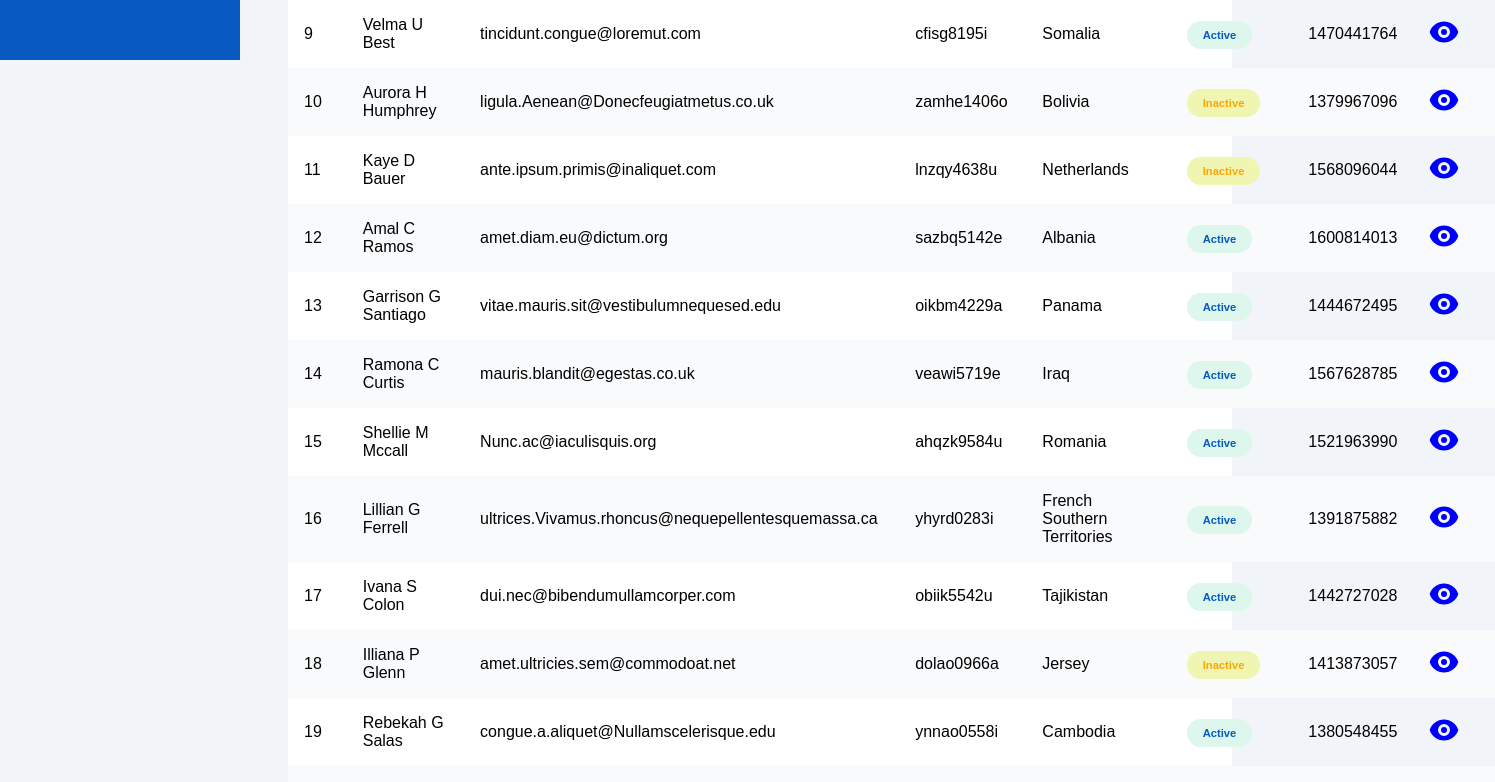
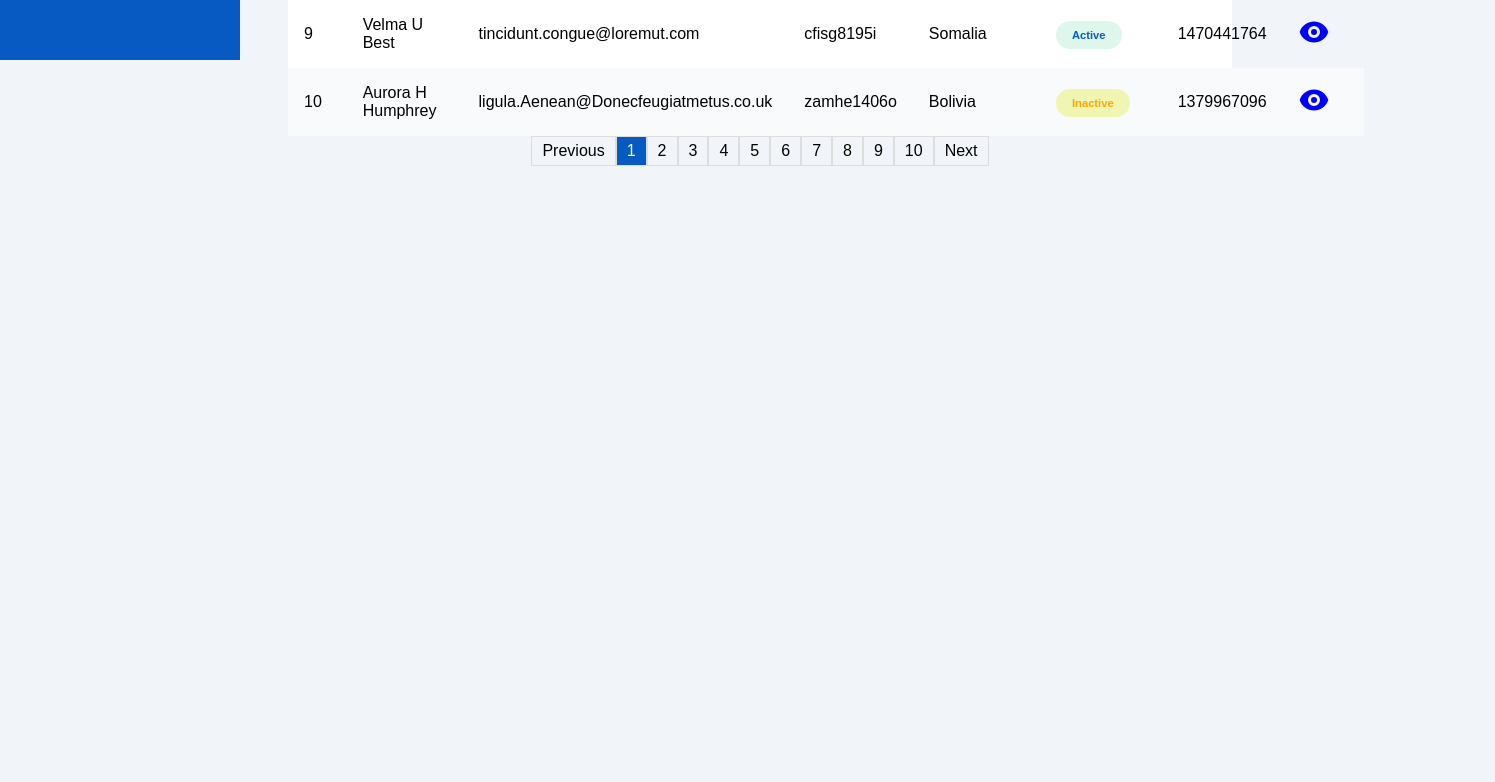
Before and after one commit to bikramoli/subscriber_dashboard, a React (Create React App) app in the folder client/: page / in a window 1280 px wide. Shown: the part 740-1522 px from the top of the page, 1495 px wide, since content can reach past the window. After the commit the page ends 922 px from the top, so only its background shows below. Built offline with nearby package versions, Linux system fonts and the light colour scheme.

Commit message:
data pagination, controling data rendering based on page no

```diff
--- a/client/src/components/dashboardDetails/DashboardDetails.jsx
+++ b/client/src/components/dashboardDetails/DashboardDetails.jsx
@@ -5,6 +5,7 @@ import SearchBox from "../searchbox/SearchBox";
 import Table from "../table/Table";
 import WrapperMain from "../wrapper/WrapperMain";
 import DatePickers from "../datePicker/DatePicker";
+import Pagination from "../pagination/Pagination";
 
 const optionList = [
   { name: "0", title: "In-active" },
@@ -24,6 +25,10 @@ const DashboardDetails = () => {
   const [startDate, setStartDate] = useState(null);
   const [endDate, setEndDate] = useState(null);
   const formRef = useRef(null);
+
+  // pagination state
+  const [currentPage, setCurrentPage] = useState(1);
+  const [recordsPerPage] = useState(10);
 
   const handleCheckBoxFilters = (e) => {
     let { checked: value, name } = e.target;
@@ -59,6 +64,16 @@ const DashboardDetails = () => {
     setEndDate(null);
   };
 
+  const indexOfLastRecord = currentPage * recordsPerPage;
+  const indexOfFirstRecord = indexOfLastRecord - recordsPerPage;
+  const currentRecords = users.data.slice(
+    indexOfFirstRecord,
+    indexOfLastRecord
+  );
+  const nPages = Math.ceil(users.data.length / recordsPerPage);
+
+  console.log(currentRecords, "currentRecords");
+
   return (
     <WrapperMain>
       <form ref={formRef} className="filters">
@@ -85,10 +100,15 @@ const DashboardDetails = () => {
       <Table
         startDate={startDate}
         endDate={endDate}
-        users={users}
+        users={currentRecords}
         setUsers={setUsers}
         filters={filters}
         checkBoxFilters={checkBoxFilters}
+      />
+      <Pagination
+        nPages={nPages}
+        currentPage={currentPage}
+        setCurrentPage={setCurrentPage}
       />
     </WrapperMain>
   );
--- a/client/src/components/pagination/Pagination.jsx
+++ b/client/src/components/pagination/Pagination.jsx
@@ -1,42 +1,54 @@
 import React from "react";
+import { useState } from "react";
+import "./Style.css";
 
 const Pagination = ({ nPages, currentPage, setCurrentPage }) => {
   const pageNumbers = [...Array(nPages + 1).keys()].slice(1);
 
+  const [initVal, setInitVal] = useState(0);
+  const [finVal, setFinVal] = useState(10);
+
   const nextPage = () => {
     if (currentPage !== nPages) setCurrentPage(currentPage + 1);
+    if (currentPage == finVal) {
+      setFinVal(finVal + 10);
+      setInitVal(initVal + 10);
+    }
   };
   const prevPage = () => {
     if (currentPage !== 1) setCurrentPage(currentPage - 1);
+    if (currentPage == finVal + 1) {
+      setFinVal(finVal - 10);
+      setInitVal(initVal - 10);
+    }
   };
+
   return (
     <nav>
-      <ul className="pagination justify-content-center">
-        <li className="page-item">
-          <a className="page-link" onClick={prevPage} href="#">
+      <div class="b-pagination-outer">
+        <ul id="pagination">
+          <li>
+            <a onClick={prevPage} href="#">
               Previous
             </a>
           </li>
-        {pageNumbers.map((pgNumber) => (
-          <li
-            key={pgNumber}
-            className={`page-item ${currentPage == pgNumber ? "active" : ""} `}
-          >
+          {pageNumbers.slice(initVal, finVal).map((pgNumber, index) => (
+            <li key={pgNumber}>
               <a
                 onClick={() => setCurrentPage(pgNumber)}
-              className="page-link"
-              href="#"
+                className={`${currentPage == pgNumber ? "active" : ""} `}
               >
                 {pgNumber}
               </a>
             </li>
           ))}
-        <li className="page-item">
-          <a className="page-link" onClick={nextPage} href="#">
+          <li>
+            <a onClick={nextPage} href="#">
               Next
             </a>
           </li>
         </ul>
+      </div>
     </nav>
   );
 };
--- /dev/null
+++ b/client/src/components/pagination/Style.css
@@ -0,0 +1,35 @@
+/* border-pagination */
+.b-pagination-outer {
+  width: 100%;
+  margin: 0 auto;
+  text-align: center;
+  overflow: hidden;
+  display: flex;
+}
+#pagination {
+  margin: 0 auto;
+  padding: 0;
+  text-align: center;
+}
+#pagination li {
+  display: inline;
+}
+#pagination li a {
+  display: block;
+  text-decoration: none;
+  color: #000;
+  padding: 5px 10px;
+  border: 1px solid #ddd;
+  float: left;
+}
+#pagination li a {
+  -webkit-transition: background-color 0.4s;
+  transition: background-color 0.4s;
+}
+#pagination li a.active {
+  background-color: var(--main-color);
+  color: #fff;
+}
+#pagination li a:hover:not(.active) {
+  background: #ddd;
+}
--- a/client/src/components/table/Table.jsx
+++ b/client/src/components/table/Table.jsx
@@ -97,8 +97,8 @@ const Table = (props) => {
             </tr>
           </thead>
           <tbody>
-            {users.data &&
-              filterData(users.data).map((item, index) => (
+            {users &&
+              filterData(users).map((item, index) => (
                 <tr key={index}>
                   <td>{index + 1}</td>
                   <td>
```
Lines whose indentation alone changed are shown as unchanged.
